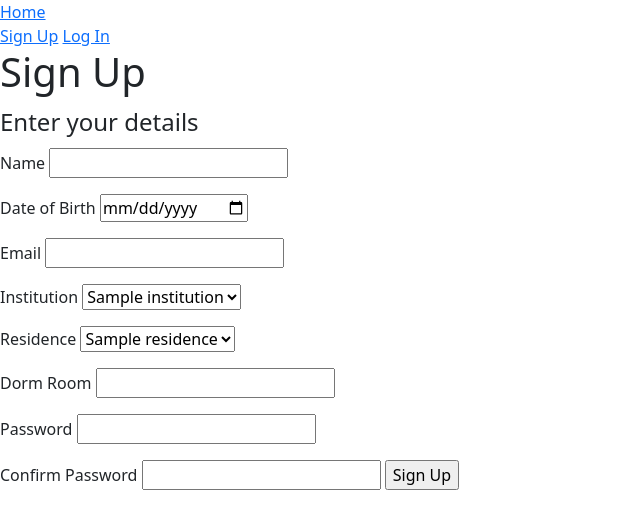
After one commit to ahmadshahrour951/BEW1.2-Final-Project, a Flask app: page /signup in a window 1280 px wide. The commit adds this page. Shown: the top 529 px of the page, without its empty margins (0-640 px from the left). Run offline with Flask 2, Linux system fonts and the light colour scheme; tables that the repository leaves empty hold one stand-in row (values such as "Sample post").

Commit message:
Auth Forms

```diff
--- a/requirements.txt
+++ b/requirements.txt
@@ -5,6 +5,7 @@ Flask==1.1.2
 Flask-Bcrypt==0.7.1
 Flask-Login==0.5.0
 Flask-SQLAlchemy==2.4.4
+Flask-WTF==0.14.3
 itsdangerous==1.1.0
 Jinja2==2.11.3
 MarkupSafe==1.1.1
@@ -13,3 +14,5 @@ python-dotenv==0.15.0
 six==1.15.0
 SQLAlchemy==1.3.23
 Werkzeug==1.0.1
+WTForms==2.3.3
+WTForms-SQLAlchemy==0.2
--- a/socialorm_app/__init__.py
+++ b/socialorm_app/__init__.py
@@ -33,8 +33,8 @@ bcrypt = Bcrypt(app)
 from socialorm_app.main.routes import main as main_routes
 app.register_blueprint(main_routes)
 
-# from socialorm_app.auth.routes import auth as auth_routes
-# app.register_blueprint(auth_routes)
+from socialorm_app.auth.routes import auth as auth_routes
+app.register_blueprint(auth_routes)
 
 with app.app_context():
     db.create_all()
--- a/socialorm_app/auth/forms.py
+++ b/socialorm_app/auth/forms.py
@@ -0,0 +1,46 @@
+from flask_wtf import FlaskForm
+from wtforms import StringField, PasswordField, SubmitField
+from wtforms.ext.sqlalchemy.fields import QuerySelectField
+from wtforms.validators import DataRequired, Length, ValidationError, EqualTo
+from socialorm_app.models import Institution, Residence, User
+from socialorm_app import bcrypt
+from wtforms.fields.html5 import DateField
+
+
+class SignUpForm(FlaskForm):
+    name = StringField(label='Name',  validators=[DataRequired(), Length(min=3, max=50)])
+    dob = DateField('Date of Birth', format='%Y-%m-%d')
+    institution = QuerySelectField(label='Institution', query_factory=lambda: Institution.query.all(), allow_blank=False, get_label='name')
+    residence = QuerySelectField(label='Residence', query_factory=lambda: Residence.query, allow_blank=False, get_label='name')
+    dorm_room = StringField(label='Dorm Room', validators=[DataRequired(), Length(min=3, max=5)])
+    email = StringField(label='Email', validators=[DataRequired(), Length(min=3, max=50)])
+    password = PasswordField(label='Password', validators=[DataRequired(), EqualTo('confirm_password', message='Passwords must match')])
+    confirm_password = PasswordField(label='Confirm Password')
+    submit = SubmitField(label='Sign Up')
+
+    def validate_email(self, email):
+        user = User.query.filter_by(email=email.data).first()
+        if user:
+            raise ValidationError('That email is taken. Please choose a different one.')
+
+    def validate_residence(self, residence):
+        if residence.data.institution != self.institution.data:
+          raise ValidationError(f'{residence.data.name} is not part of {self.institution.data.name}')
+
+
+class LoginForm(FlaskForm):
+    email = StringField('Email',
+        validators=[DataRequired(), Length(min=3, max=50)])
+    password = PasswordField('Password', validators=[DataRequired()])
+    submit = SubmitField('Log In')
+
+    def validate_email(self, email):
+        user = User.query.filter_by(email=email.data).first()
+        if not user:
+            raise ValidationError('No user with that email. Please try again.')
+
+    def validate_password(self, password):
+        user = User.query.filter_by(email=self.email.data).first()
+        if user and not bcrypt.check_password_hash(
+                user.password, password.data):
+            raise ValidationError('Password doesn\'t match. Please try again.')
--- a/socialorm_app/auth/routes.py
+++ b/socialorm_app/auth/routes.py
@@ -0,0 +1,49 @@
+from flask import Blueprint, request, render_template, redirect, url_for, flash
+from flask_login import login_user, logout_user, login_required, current_user
+
+from socialorm_app.models import Institution, Residence, User
+from socialorm_app.auth.forms import SignUpForm, LoginForm
+from socialorm_app import bcrypt, app, db
+
+auth = Blueprint("auth", __name__)
+
+@auth.route('/signup', methods=['GET', 'POST'])
+def signup():
+    form = SignUpForm()
+    if form.validate_on_submit():
+        hashed_password = bcrypt.generate_password_hash(form.password.data).decode('utf-8')
+
+        user = User(
+            email=form.email.data,
+            password=hashed_password,
+            name=form.name.data,
+            dob=form.dob.data,
+            dorm_room=form.dorm_room.data,
+            residence=form.residence.data,
+        )
+
+        db.session.add(user)
+        db.session.commit()
+
+        flash('Account Created.')
+        return redirect(url_for('auth.login'))
+    return render_template('signup.html', form=form)
+
+
+@auth.route('/login', methods=['GET', 'POST'])
+def login():
+    form = LoginForm()
+
+    if form.validate_on_submit():
+        user = User.query.filter_by(email=form.email.data).first()
+        login_user(user, remember=True)
+        next_page = request.args.get('next')
+        return redirect(next_page if next_page else url_for('main.homepage'))
+
+    return render_template('login.html', form=form)
+
+@auth.route('/logout')
+@login_required
+def logout():
+    logout_user()
+    return redirect(url_for('main.homepage'))
--- a/socialorm_app/templates/base.jinja2
+++ b/socialorm_app/templates/base.html
@@ -11,8 +11,20 @@
     <title>Socialorm</title>
   </head>
   <body>
-    <h1>Hello, world!</h1>
-
+    <nav>
+      <a href="/">Home</a>
+      <div>
+          {% if current_user.is_authenticated %}
+          <a href="/profile">Profile</a>
+          <a href="/followers">Followers</a>
+          <a href="/logout">Log Out</a>
+          {% else %}
+          <a href="/signup">Sign Up</a>
+          <a href="/login">Log In</a>
+          {% endif %}
+      </div>
+    </nav>
+    {% block content %}{% endblock %}
     <!-- Bootstrap JS -->
     <script src="https://cdn.jsdelivr.net/npm/bootstrap@5.0.0-beta2/dist/js/bootstrap.bundle.min.js" integrity="sha384-b5kHyXgcpbZJO/tY9Ul7kGkf1S0CWuKcCD38l8YkeH8z8QjE0GmW1gYU5S9FOnJ0" crossorigin="anonymous"></script>
   </body>
--- /dev/null
+++ b/socialorm_app/templates/home.html
@@ -0,0 +1,3 @@
+{% extends 'base.html' %}
+
+{% block content %}{% endblock %}
--- /dev/null
+++ b/socialorm_app/templates/signup.html
@@ -0,0 +1,75 @@
+{% extends 'base.html' %}
+{% block content %}
+
+<h1>Sign Up</h1>
+
+<form action="/signup" method="POST">
+    {{ form.csrf_token }}
+    <fieldset>
+        <legend>Enter your details</legend>
+
+        {{ form.name.label }}
+        {{ form.name }}
+        <ul>
+        {% for error in form.name.errors %}
+            <li class="text-danger">{{ error }}</li>
+        {% endfor %}
+        </ul>
+
+        {{  form.dob.label }}
+        {{ form.dob }}
+        <ul>
+        {% for error in form.dob.errors %}
+            <li class="text-danger">{{ error }}</li>
+        {% endfor %}
+        </ul>
+
+        {{ form.email.label }}
+        {{ form.email }}
+        <ul>
+        {% for error in form.email.errors %}
+            <li class="text-danger">{{ error }}</li>
+        {% endfor %}
+        </ul>
+
+        {{ form.institution.label }}
+        {{ form.institution }}
+        <ul>
+        {% for error in form.institution.errors %}
+            <li class="text-danger">{{ error }}</li>
+        {% endfor %}
+        </ul>
+
+        {{ form.residence.label }}
+        {{ form.residence }}
+        <ul>
+        {% for error in form.residence.errors %}
+            <li class="text-danger">{{ error }}</li>
+        {% endfor %}
+        </ul>
+
+        {{ form.dorm_room.label }}
+        {{ form.dorm_room }}
+        <ul>
+        {% for error in form.dorm_room.errors %}
+            <li class="text-danger">{{ error }}</li>
+        {% endfor %}
+        </ul>
+
+        {{ form.password.label }}
+        {{ form.password }}
+        <ul>
+        {% for error in form.password.errors %}
+            <li class="text-danger">{{ error }}</li>
+        {% endfor %}
+        </ul>
+
+        {{ form.confirm_password.label }}
+        {{ form.confirm_password }}
+
+        {{ form.submit }}
+
+    </fieldset>
+</form>
+
+{% endblock %}
```
Also changed, not shown: socialorm_app/main/routes.py (+5 -5 lines), socialorm_app/models.py (+15 -3 lines), socialorm_app/templates/login.html (added, +31 -0 lines), socialorm_app/database.db.
